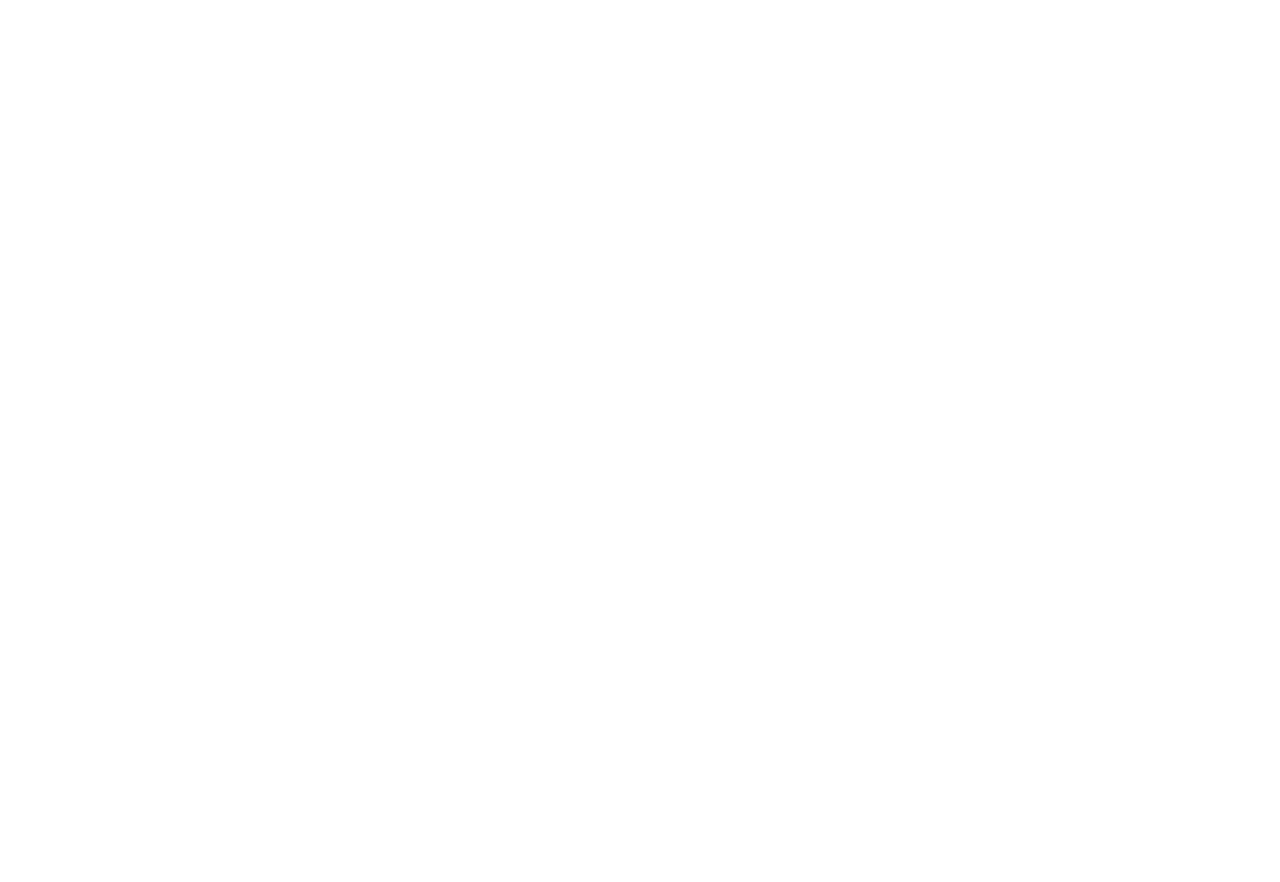
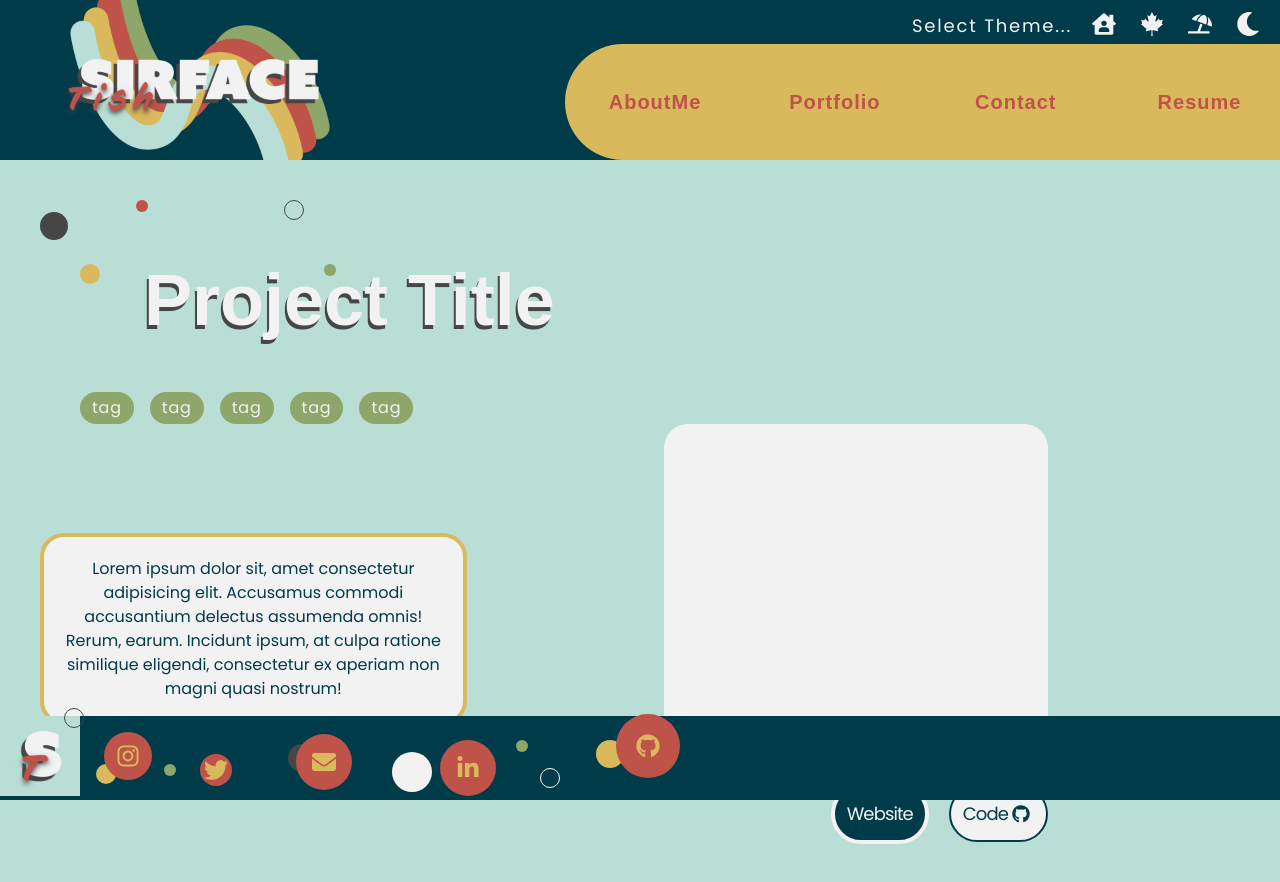
Before and after one commit to ThisTish/Portfolio_of_Tish, a React (Vite) app: page /project in a window 1280 px wide. Before the commit this address had no page. Shown: the top 882 px of the page. Before the commit the page ends 800 px from the top, so only its background shows below. Built offline with nearby package versions, Linux system fonts and the light colour scheme; a web font is replaced by a local one.

Commit message:
project page

```diff
--- a/src/App.jsx
+++ b/src/App.jsx
@@ -7,6 +7,7 @@
 import ContactMe from './pages/ContactMe.jsx'
 import Resume from './pages/Resume.jsx'
 import { ThemeProvider } from './components/ThemeProvider.jsx'
+import Project from './pages/Project.jsx'
 
 
 const App = () => {
@@ -21,6 +22,7 @@
             <Route path='portfolio' element={<Portfolio />} />
             <Route path='contact' element={<ContactMe />} />
             <Route path='resume' element={<Resume />} />
+            <Route path='project' element={<Project />} />
           </Route>
         </Routes>
       </BrowserRouter>
--- a/src/components/Utils/ButtonSecondary.jsx
+++ b/src/components/Utils/ButtonSecondary.jsx
@@ -1,11 +1,11 @@
 import React from 'react'
 
-const ButtonSecondary = ({ text, onClick }) => {
+const ButtonSecondary = ({ text, onClick, icon }) => {
 	return (
 		<button
 			onClick={onClick}
 			className='text-secondary tracking-tighter p-3 text-xs bg-highlight rounded-full border-2 border-secondary hover:bg-green hover:border-0 hover:text-highlight md:text-lg'>
-			{text}
+			<span className='flex items-center'>{text} {icon && icon} </span>
 		</button>
 	)
 }
--- /dev/null
+++ b/src/components/Utils/Headings.jsx
@@ -0,0 +1,18 @@
+
+
+const Headings = ({text}) => {
+	return (
+		<div className='ml-10 relative h-20 w-48 md:w-72 lg:h-24 lg:w-96 text-nowrap'>
+			<div className="bg-yellow w-5 h-5 rounded-full absolute bottom-3"></div>
+			<div className="bg-red w-3 h-3 rounded-full absolute left-14 "></div>
+			<div className="bg-shadow w-7 h-7 rounded-full absolute -left-10 top-3 z-20 "></div>
+			<div className="bg-highlight w-10 h-10 rounded-full absolute top-8 -left-48"></div>
+			<div className="border border-shadow border-3 w-5 h-5 rounded-full absolute right-10 lg:right-40 "></div>
+			<div className="bg-green w-3 h-3 rounded-full absolute bottom-5 right-32"></div>
+			<div className="bg-secondary w-5 h-5 rounded-full absolute top-2 right-10 -z-10 "></div>
+			<h2 className="text-highlight text-3xl font-bold [text-shadow:_-2px_4px_0_var(--shadow)] mx-3 my-1 md:text-5xl lg:m-16 lg:text-7xl">{text}</h2>
+		</div>
+	)
+}
+
+export default Headings
--- a/src/pages/Portfolio.jsx
+++ b/src/pages/Portfolio.jsx
@@ -1,19 +1,11 @@
 import ProjectCards from '../components/ProjectCards'
+import Headings from '../components/Utils/Headings'
 import projectList from '../data/projects.json'
 
 const Portfolio = () => {
 	return (
 		<section className='space-y-36  mb-32'>
-			<div className='ml-10 relative h-20 w-48 md:w-72 lg:h-24 lg:w-96 '>
-				<div className="bg-yellow w-5 h-5 rounded-full absolute bottom-3"></div>
-				<div className="bg-red w-3 h-3 rounded-full absolute left-14 "></div>
-					<div className="bg-shadow w-7 h-7 rounded-full absolute -left-10 top-3 z-20 "></div>
-					<div className="bg-highlight w-10 h-10 rounded-full absolute top-8 -left-48"></div>
-					<div className="border border-shadow border-3 w-5 h-5 rounded-full absolute right-10 lg:right-40 "></div>
-					<div className="bg-green w-3 h-3 rounded-full absolute bottom-5 right-32"></div>
-					<div className="bg-secondary w-5 h-5 rounded-full absolute top-2 right-10 -z-10 "></div>
-			<h2 className="text-highlight text-3xl font-bold [text-shadow:_-2px_4px_0_var(--shadow)] mx-3 my-1 md:text-5xl lg:m-16 lg:text-7xl">Portfolio</h2>
-			</div>
+			<Headings text={Portfolio} />
 			<div className="space-y-32 mb-16">
 				{ projectList.map((project) =>(
 					<ProjectCards key={project.id} project={project} />
--- /dev/null
+++ b/src/pages/Project.jsx
@@ -0,0 +1,51 @@
+import { Link } from 'react-router-dom'
+import Button from '../components/Utils/Button'
+import ButtonSecondary from '../components/Utils/ButtonSecondary'
+import Headings from '../components/Utils/Headings'
+import { FaGithub } from 'react-icons/fa'
+
+const Project = () => {
+	return (
+		<div className='page flex flex-col m-10 space-y-16 md:space-y-24 lg:space-y-0'>
+
+			<div className='flex flex-col space-y-6 md:space-y-10 lg:space-y-24'>
+				<Headings text='Project Title' />
+
+				<div className='tags flex space-x-4 justify-center text-xs text-highlight tracking-wider md:justify-start lg:ml-10 lg:text-base'>
+					<div className='tag bg-green rounded-3xl text-center'>
+						<p className='px-3 py-1 '>tag</p>
+					</div>
+					<div className='tag bg-green rounded-3xl text-center'>
+						<p className='px-3 py-1 '>tag</p>
+					</div>
+					<div className='tag bg-green rounded-3xl text-center'>
+						<p className='px-3 py-1 '>tag</p>
+					</div>
+					<div className='tag bg-green rounded-3xl text-center'>
+						<p className='px-3 py-1 '>tag</p>
+					</div>
+					<div className='tag bg-green rounded-3xl text-center'>
+						<p className='px-3 py-1 '>tag</p>
+					</div>
+
+				</div>
+			</div>
+
+			<div className='links flex flex-col items-center space-y-5 md:space-y-10 lg:items-end lg:justify-start lg:mx-20 xl:mx-48'>
+				<div className='video border-5 border-shadow bg-highlight rounded-3xl w-60 h-40 md:w-80 md:h-60 lg:w-96 lg:h-80'></div>
+				<div className='buttons flex space-x-5 items-center'>
+					<Link to=""><Button text='Website'> </Button></Link>
+					<Link to=""><ButtonSecondary text='Code' icon={<FaGithub className='m-1' />} ></ButtonSecondary></Link>
+				</div>
+			</div>
+
+			<div className='paragraph bg-highlight text-secondary border-4 border-yellow rounded-3xl lg:w-1/3 lg:absolute lg:top-2/3'>
+				<p className='p-5 text-center'>Lorem ipsum dolor sit, amet consectetur adipisicing elit. Accusamus commodi accusantium delectus assumenda omnis! Rerum, earum. Incidunt ipsum, at culpa ratione similique eligendi, consectetur ex aperiam non magni quasi nostrum!
+				</p>
+			</div>
+
+		</div>
+	)
+}
+
+export default Project
```
